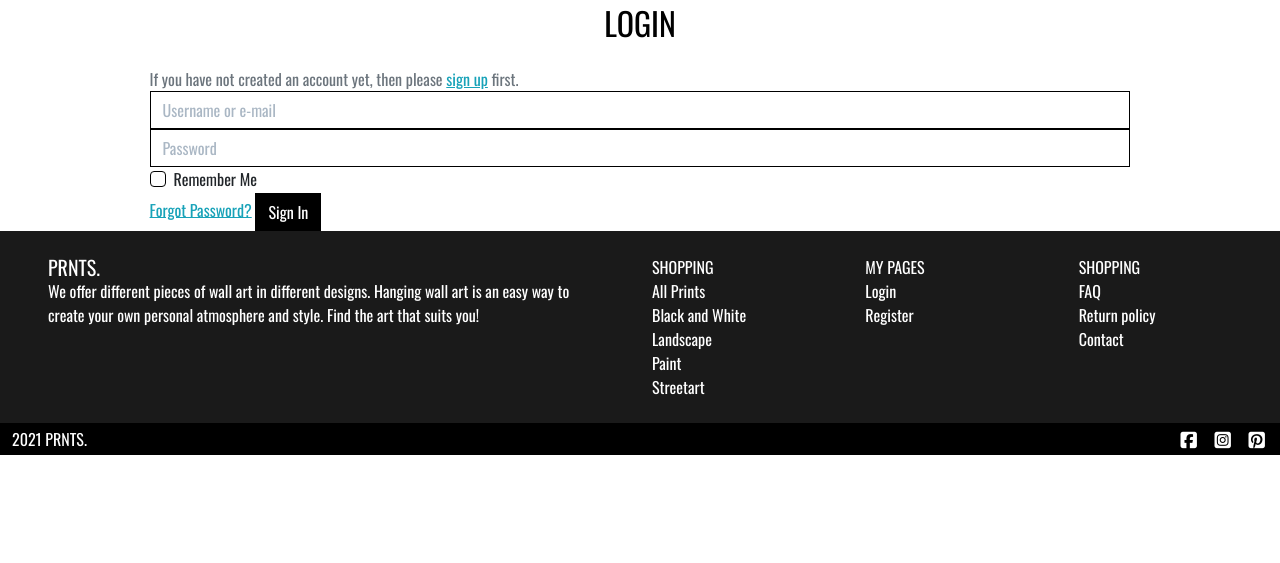
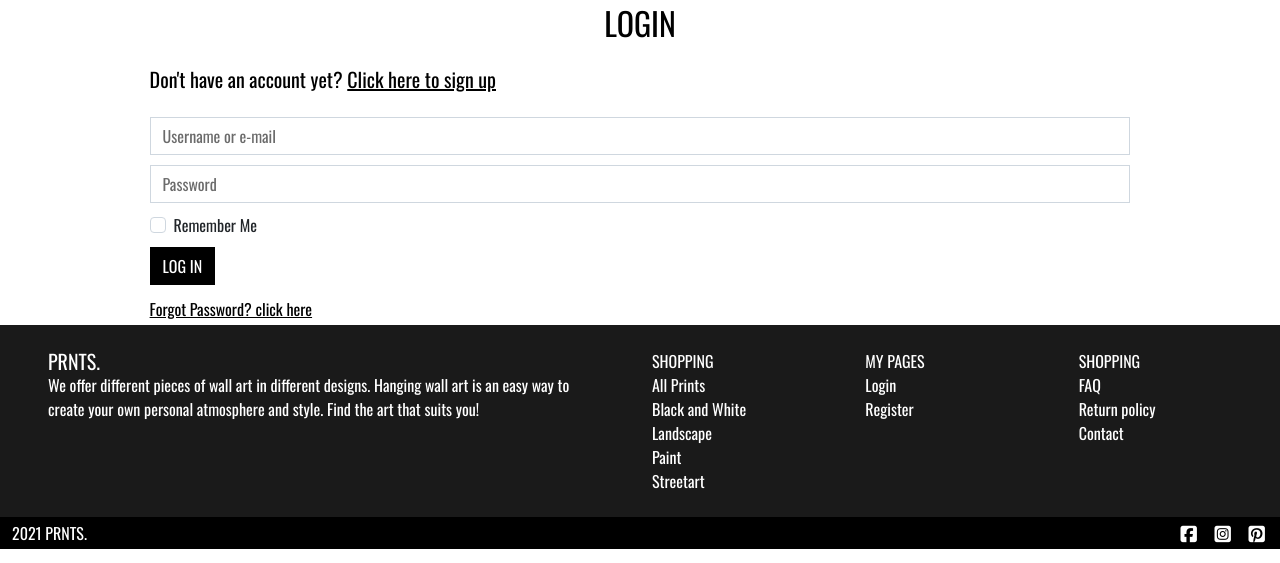
Before and after one commit to juanstelling/ms4_prnts, a Django app: page /accounts/login/ in a window 1280 px wide. Shown: the part 237-800 px from the top of the page. Run offline with Django 3.2, Linux system fonts and the light colour scheme; some libraries are stand-ins or nearby versions.

Commit message:
styled allauth templates

```diff
--- a/static/css/base.css
+++ b/static/css/base.css
@@ -218,11 +218,11 @@ input[name='q']::placeholder {
 
 .allauth-form-inner-content p {
     margin-top: 1.5rem; /* mt-4 */
-    color: #6c757d; /* text-secondary */
+    color: #6b6b6b;
 }
 
 .allauth-form-inner-content input {
-    border-color: #000;
+    border-color: #cfd7df;
     border-radius: 0;
 }
 
@@ -231,7 +231,7 @@ input[name='q']::placeholder {
 }
 
 .allauth-form-inner-content input::placeholder {
-    color: #aab7c4;
+    color: #6b6b6b;
 }
 
 .allauth-form-inner-content button,
@@ -261,11 +261,25 @@ input[name='q']::placeholder {
 .allauth-form-inner-content input[type='submit']:hover {
 	color: #fff;
     background-color: #222;
-    border-color: #222;
+    border-color: #cfd7df;
 }
 
 .allauth-form-inner-content a {
-	color: #17a2b8; /* text-info */
+	color: #000;
+}
+
+.form-control {
+    margin: 10px 0px;
+    border: 1px solid #cfd7df;
+    color: #000;
+}
+
+.form-control:focus {
+    border-color: #CDBB8D;
+}
+
+input:-internal-autofill-selected {
+    background-color: #fff !important;
 }
 
 /*------------------------------------- Media queries | for iPhone 5/6/7/8 plus   */
--- a/templates/allauth/account/account_inactive.html
+++ b/templates/allauth/account/account_inactive.html
@@ -7,5 +7,5 @@
 {% block inner_content %}
 <h2 class="uppercase text-black text-center">{% trans "Account Inactive" %}</h2>
 
-<p>{% trans "This account is inactive." %}</p>
+<p class="text-black pb-3">{% trans "This account is inactive." %}</p>
 {% endblock %}
--- a/templates/allauth/account/email_confirm.html
+++ b/templates/allauth/account/email_confirm.html
@@ -13,7 +13,7 @@
 
 {% user_display confirmation.email_address.user as user_display %}
 
-<p>{% blocktrans with confirmation.email_address.email as email %}Please confirm that <a href="mailto:{{ email }}">{{ email }}</a> is an e-mail address for user {{ user_display }}.{% endblocktrans %}</p>
+<p class="text-black">{% blocktrans with confirmation.email_address.email as email %}Please confirm that <a href="mailto:{{ email }}">{{ email }}</a> is an e-mail address for user {{ user_display }}.{% endblocktrans %}</p>
 
 <form method="post" action="{% url 'account_confirm_email' confirmation.key %}">
 {% csrf_token %}
@@ -24,7 +24,7 @@
 
 {% url 'account_email' as email_url %}
 
-<p>{% blocktrans %}This e-mail confirmation link expired or is invalid. Please <a href="{{ email_url }}">issue a new e-mail confirmation request</a>.{% endblocktrans %}</p>
+<p class="text-black pb-3">{% blocktrans %}This e-mail confirmation link expired or is invalid. Please <a href="{{ email_url }}">issue a new e-mail confirmation request</a>.{% endblocktrans %}</p>
 
 {% endif %}
 
--- a/templates/allauth/account/login.html
+++ b/templates/allauth/account/login.html
@@ -12,35 +12,40 @@
 {% get_providers as socialaccount_providers %}
 
 {% if socialaccount_providers %}
-<p>{% blocktrans with site.name as site_name %}Please sign in with one
+    <p class="text-black">{% blocktrans with site.name as site_name %}Please sign in with one
     of your existing third party accounts. Or, <a href="{{ signup_url }}">sign up</a>
     for a {{ site_name }} account and sign in below:{% endblocktrans %}</p>
 
     <div class="socialaccount_ballot">
-
         <ul class="socialaccount_providers">
             {% include "socialaccount/snippets/provider_list.html" with process="login" %}
         </ul>
-
         <div class="login-or">{% trans 'or' %}</div>
-
     </div>
 
     {% include "socialaccount/snippets/login_extra.html" %}
 
 {% else %}
-<p>{% blocktrans %}If you have not created an account yet, then please
-<a href="{{ signup_url }}">sign up</a> first.{% endblocktrans %}</p>
+    <h5 class="text-black py-3">
+        {% blocktrans %}Don't have an account yet?
+        <a href="{{ signup_url }}">Click here to sign up</a>{% endblocktrans %}
+    </h5>
 {% endif %}
 
+<div class="row">
     <form class="login" method="POST" action="{% url 'account_login' %}">
     {% csrf_token %}
     {{ form|crispy }}
     {% if redirect_field_value %}
         <input type="hidden" name="{{ redirect_field_name }}" value="{{ redirect_field_value }}" />
     {% endif %}
-  <a class="button secondaryAction" href="{% url 'account_reset_password' %}">{% trans "Forgot Password?" %}</a>
-  <button class="primaryAction" type="submit">{% trans "Sign In" %}</button>
+    <div class="col-12 py-2">
+        <button class="primaryAction" type="submit">{% trans "LOG IN" %}</button>
+    </div>
+    <div class="col-12 py-1">
+        <a class="button secondaryAction" href="{% url 'account_reset_password' %}">{% trans "Forgot Password? click here" %}</a>
+    </div>
     </form>
+</div>
 
 {% endblock %}
--- a/templates/allauth/account/password_reset.html
+++ b/templates/allauth/account/password_reset.html
@@ -12,7 +12,7 @@
     {% include "account/snippets/already_logged_in.html" %}
     {% endif %}
 
-    <p>{% trans "Forgotten your password? Enter your e-mail address below, and we'll send you an e-mail allowing you to reset it." %}</p>
+    <p class="text-black">{% trans "Forgotten your password? Enter your e-mail address below, and we'll send you an e-mail allowing you to reset it." %}</p>
 
     <form method="POST" action="{% url 'account_reset_password' %}" class="password_reset">
         {% csrf_token %}
@@ -20,5 +20,5 @@
         <input type="submit" value="{% trans 'Reset My Password' %}" />
     </form>
 
-    <p>{% blocktrans %}Please contact us if you have any trouble resetting your password.{% endblocktrans %}</p>
+    <p class="text-black pb-5">{% blocktrans %}Please contact us if you have any trouble resetting your password.{% endblocktrans %}</p>
 {% endblock %}
--- a/templates/allauth/account/password_reset_done.html
+++ b/templates/allauth/account/password_reset_done.html
@@ -12,5 +12,5 @@
     {% include "account/snippets/already_logged_in.html" %}
     {% endif %}
 
-    <p>{% blocktrans %}We have sent you an e-mail. Please contact us if you do not receive it within a few minutes.{% endblocktrans %}</p>
+    <p class="text-black pb-3">{% blocktrans %}We have sent you an e-mail. Please contact us if you do not receive it within a few minutes.{% endblocktrans %}</p>
 {% endblock %}
--- a/templates/allauth/account/password_reset_from_key.html
+++ b/templates/allauth/account/password_reset_from_key.html
@@ -8,7 +8,7 @@
 
     {% if token_fail %}
         {% url 'account_reset_password' as passwd_reset_url %}
-        <p>{% blocktrans %}The password reset link was invalid, possibly because it has already been used.  Please request a <a href="{{ passwd_reset_url }}">new password reset</a>.{% endblocktrans %}</p>
+        <p class="text-black">{% blocktrans %}The password reset link was invalid, possibly because it has already been used.  Please request a <a href="{{ passwd_reset_url }}">new password reset</a>.{% endblocktrans %}</p>
     {% else %}
         {% if form %}
             <form method="POST" action="{{ action_url }}">
@@ -17,7 +17,7 @@
                 <input type="submit" name="action" value="{% trans 'change password' %}"/>
             </form>
         {% else %}
-            <p>{% trans 'Your password is now changed.' %}</p>
+            <p class="text-black pb-3">{% trans 'Your password is now changed.' %}</p>
         {% endif %}
     {% endif %}
 {% endblock %}
--- a/templates/allauth/account/password_reset_from_key_done.html
+++ b/templates/allauth/account/password_reset_from_key_done.html
@@ -5,5 +5,5 @@
 
 {% block inner_content %}
     <h2 class="uppercase text-black text-center">{% trans "Change Password" %}</h2>
-    <p>{% trans 'Your password is now changed.' %}</p>
+    <p class="text-black pb-3">{% trans 'Your password is now changed.' %}</p>
 {% endblock %}
--- a/templates/allauth/account/signup.html
+++ b/templates/allauth/account/signup.html
@@ -7,15 +7,15 @@
 {% block inner_content %}
 <h2 class="uppercase text-black text-center">{% trans "Sign Up" %}</h2>
 
-<p>{% blocktrans %}Already have an account? Then please <a href="{{ login_url }}">sign in</a>.{% endblocktrans %}</p>
+<h6 class="text-black">{% blocktrans %}Already have an account? Please <a href="{{ login_url }}">login</a>.{% endblocktrans %}</h6>
 
-<form class="signup" id="signup_form" method="post" action="{% url 'account_signup' %}">
+<form class="signup py-2" id="signup_form" method="post" action="{% url 'account_signup' %}">
   {% csrf_token %}
    {{ form|crispy }}
   {% if redirect_field_value %}
   <input type="hidden" name="{{ redirect_field_name }}" value="{{ redirect_field_value }}" />
   {% endif %}
-  <button type="submit">{% trans "Sign Up" %} &raquo;</button>
+  <button type="submit">{% trans "SIGN UP" %}</button>
 </form>
 
 {% endblock %}
--- a/templates/allauth/account/signup_closed.html
+++ b/templates/allauth/account/signup_closed.html
@@ -7,5 +7,5 @@
 {% block inner_content %}
 <h2 class="uppercase text-black text-center">{% trans "Sign Up Closed" %}</h2>
 
-<p>{% trans "We are sorry, but the sign up is currently closed." %}</p>
+<p class="text-black">{% trans "We are sorry, but the sign up is currently closed." %}</p>
 {% endblock %}
--- a/templates/allauth/account/verification_sent.html
+++ b/templates/allauth/account/verification_sent.html
@@ -7,6 +7,6 @@
 {% block inner_content %}
     <h2 class="uppercase text-black text-center">{% trans "Verify Your E-mail Address" %}</h2>
 
-    <p>{% blocktrans %}We have sent an e-mail to you for verification. Follow the link provided to finalize the signup process. Please contact us if you do not receive it within a few minutes.{% endblocktrans %}</p>
+    <p class="text-black pb-3">{% blocktrans %}We have sent an e-mail to you for verification. Follow the link provided to finalize the signup process. Please contact us if you do not receive it within a few minutes.{% endblocktrans %}</p>
 
 {% endblock %}
--- a/templates/allauth/account/verified_email_required.html
+++ b/templates/allauth/account/verified_email_required.html
@@ -9,15 +9,15 @@
 
 {% url 'account_email' as email_url %}
 
-<p>{% blocktrans %}This part of the site requires us to verify that
+<p class="text-black">{% blocktrans %}This part of the site requires us to verify that
 you are who you claim to be. For this purpose, we require that you
 verify ownership of your e-mail address. {% endblocktrans %}</p>
 
-<p>{% blocktrans %}We have sent an e-mail to you for
+<p class="text-black">{% blocktrans %}We have sent an e-mail to you for
 verification. Please click on the link inside this e-mail. Please
 contact us if you do not receive it within a few minutes.{% endblocktrans %}</p>
 
-<p>{% blocktrans %}<strong>Note:</strong> you can still <a href="{{ email_url }}">change your e-mail address</a>.{% endblocktrans %}</p>
+<p class="text-black pb-3">{% blocktrans %}<strong>Note:</strong> you can still <a href="{{ email_url }}">change your e-mail address</a>.{% endblocktrans %}</p>
 
 
 {% endblock %}
```
Also changed, not shown: templates/allauth/account/email.html (+6 -4 lines), templates/allauth/account/logout.html (+10 -10 lines). Lines whose indentation alone changed are shown as unchanged.
